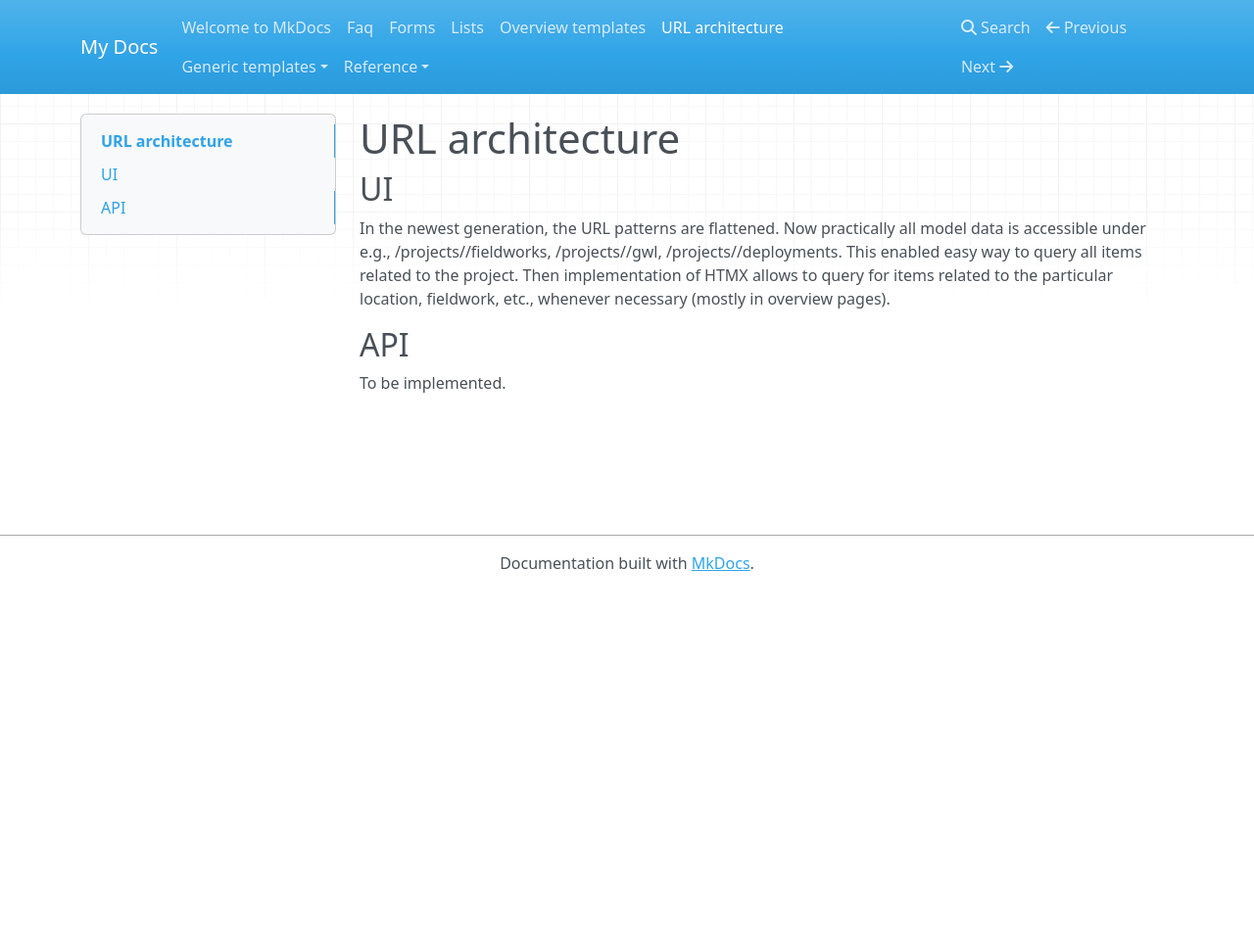
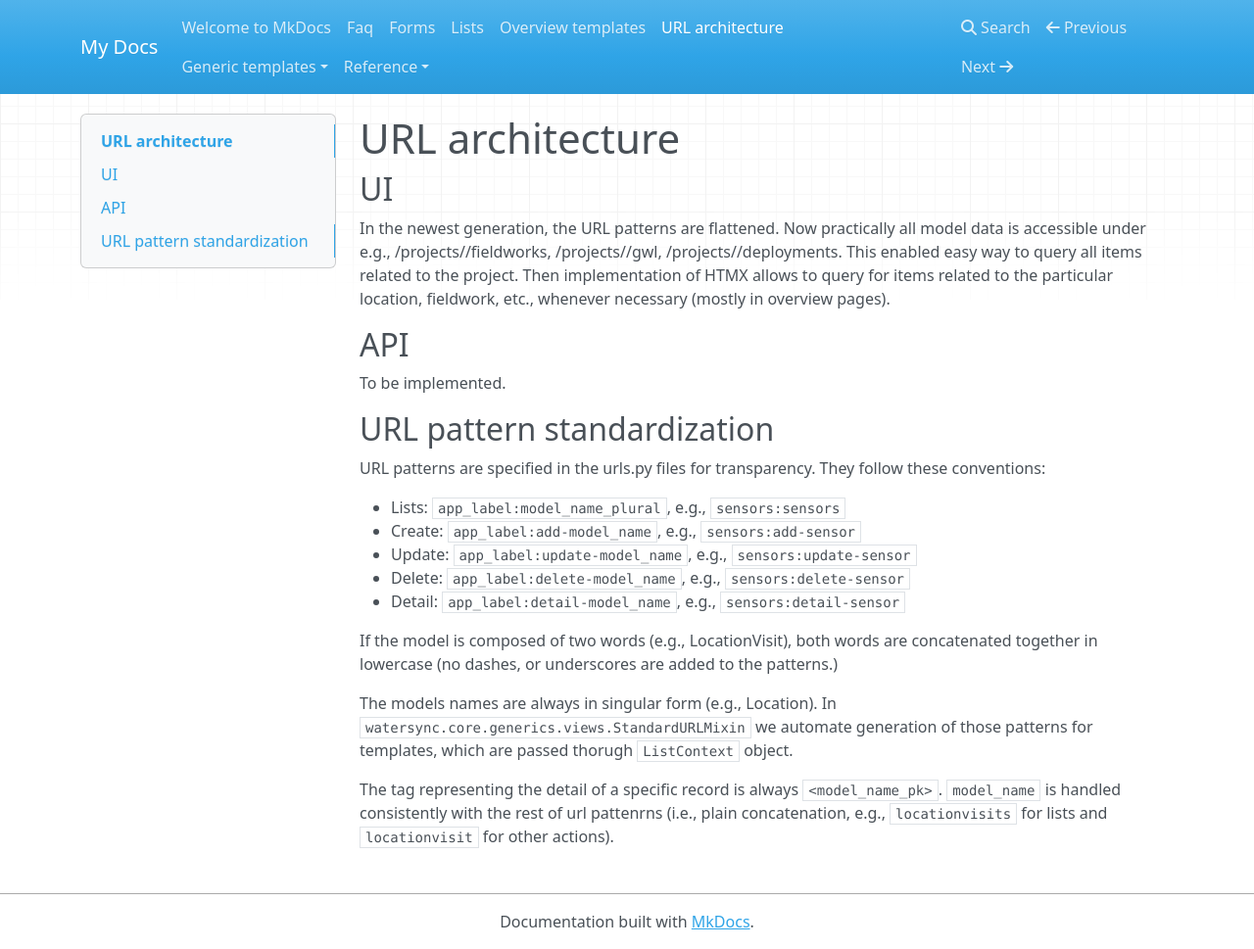
Before and after one commit to watersync/watersync, an MkDocs documentation site: the page built from docs/docs/urls.md, in a window 1280 px wide and 969 px high. Shown: the whole window at 98% size. Built offline with MkDocs 1.6.1, drawn with Linux system fonts in a browser that asks for light colours; nearby versions of some CDN libraries.

Commit message:
docs: add url standardization docs

```diff
--- a/docs/docs/urls.md
+++ b/docs/docs/urls.md
@@ -7,3 +7,19 @@ In the newest generation, the URL patterns are flattened. Now practically all mo
 ## API
 
 To be implemented.
+
+## URL pattern standardization
+
+URL patterns are specified in the urls.py files for transparency. They follow these conventions:
+
+- Lists: `app_label:model_name_plural`, e.g., `sensors:sensors`
+- Create: `app_label:add-model_name`, e.g., `sensors:add-sensor`
+- Update: `app_label:update-model_name`, e.g., `sensors:update-sensor`
+- Delete: `app_label:delete-model_name`, e.g., `sensors:delete-sensor`
+- Detail: `app_label:detail-model_name`, e.g., `sensors:detail-sensor`
+
+If the model is composed of two words (e.g., LocationVisit), both words are concatenated together in lowercase (no dashes, or underscores are added to the patterns.)
+
+The models names are always in singular form (e.g., Location). In `watersync.core.generics.views.StandardURLMixin` we automate generation of those patterns for templates, which are passed thorugh `ListContext` object.
+
+The tag representing the detail of a specific record is always `<model_name_pk>`. `model_name` is handled consistently with the rest of url pattenrns (i.e., plain concatenation, e.g., `locationvisits` for lists and `locationvisit` for other actions).
```
